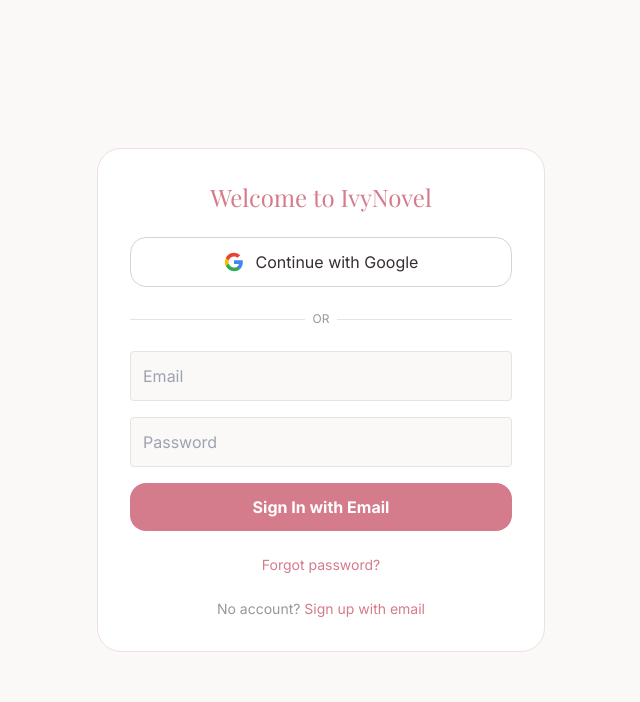
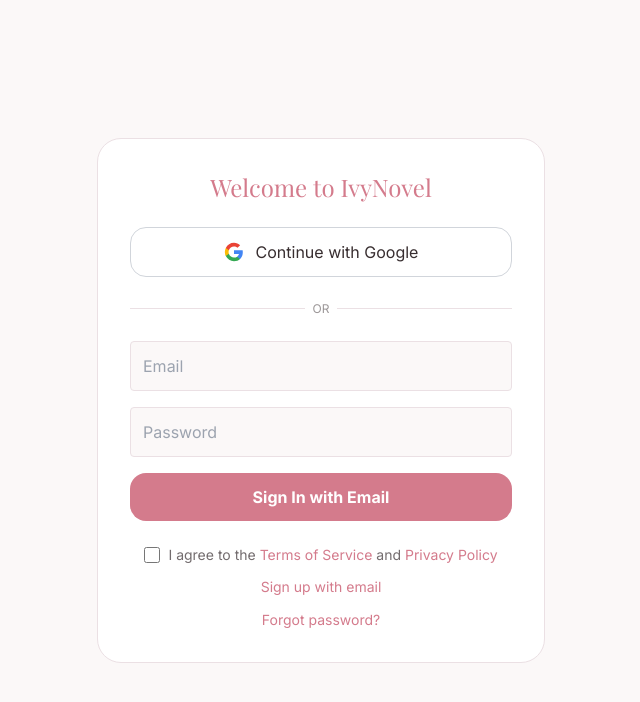
Before and after one commit to yangyifei757-dotcom/mystorysite, a Next.js app: page /login in a window 1280 px wide. Shown: the top 702 px of the page, without its empty margins (319-959 px from the left). Built offline with nearby package versions, Linux system fonts and the light colour scheme; no server answers; a web font is replaced by a local one.

Commit message:
Update page.tsx

```diff
--- a/app/login/page.tsx
+++ b/app/login/page.tsx
@@ -3,13 +3,14 @@
 import { Suspense, useState } from 'react'
 import { supabase } from '@/lib/supabaseClient'
 import { useSearchParams } from 'next/navigation'
+import Link from 'next/link'
 
-// 使用 useSearchParams 的内部组件
 function LoginForm() {
   const [email, setEmail] = useState('')
   const [password, setPassword] = useState('')
   const [loading, setLoading] = useState(false)
   const [message, setMessage] = useState('')
+  const [agreeTerms, setAgreeTerms] = useState(false) // 新增
 
   const searchParams = useSearchParams()
   const redirectTo = searchParams.get('redirect') || '/'
@@ -41,10 +42,14 @@ function LoginForm() {
     setLoading(false)
   }
 
-  // 邮箱注册（自动确认）
+  // 邮箱注册（自动确认 + 必须同意条款）
   const handleSignUp = async () => {
     if (!email || !password) {
       setMessage('Email and password are required.')
+      return
+    }
+    if (!agreeTerms) {
+      setMessage('Please agree to the Terms of Service and Privacy Policy.')
       return
     }
     setLoading(true)
@@ -132,23 +137,41 @@ function LoginForm() {
           </button>
         </form>
 
-        <p className="text-center text-sm text-foreground/50">
-          <a href="/forgot-password" className="text-primary hover:underline">Forgot password?</a>
-        </p>
-
-        <p className="text-center text-sm text-foreground/50">
-          No account?{' '}
-          <button onClick={handleSignUp} className="text-primary hover:underline" disabled={loading}>
+        {/* 注册部分：包含同意条款复选框 */}
+        <div className="text-center space-y-3">
+          <div className="flex items-center justify-center gap-2">
+            <input
+              type="checkbox"
+              id="agreeTerms"
+              checked={agreeTerms}
+              onChange={(e) => setAgreeTerms(e.target.checked)}
+              className="w-4 h-4"
+            />
+            <label htmlFor="agreeTerms" className="text-sm text-foreground/70">
+              I agree to the{' '}
+              <Link href="/terms-of-service" className="text-primary hover:underline" target="_blank">Terms of Service</Link>{' '}
+              and{' '}
+              <Link href="/privacy-policy" className="text-primary hover:underline" target="_blank">Privacy Policy</Link>
+            </label>
+          </div>
+          <button
+            onClick={handleSignUp}
+            disabled={loading}
+            className="text-primary hover:underline text-sm"
+          >
             Sign up with email
           </button>
-        </p>
+          <p className="text-center text-sm text-foreground/50">
+            <Link href="/forgot-password" className="text-primary hover:underline">Forgot password?</Link>
+          </p>
+        </div>
+
         {message && <p className="text-center text-sm text-red-400">{message}</p>}
       </div>
     </main>
   )
 }
 
-// 默认导出的页面组件，用 Suspense 包裹
 export default function LoginPage() {
   return (
     <Suspense fallback={<div className="min-h-screen flex items-center justify-center text-foreground/50">Loading...</div>}>
```
